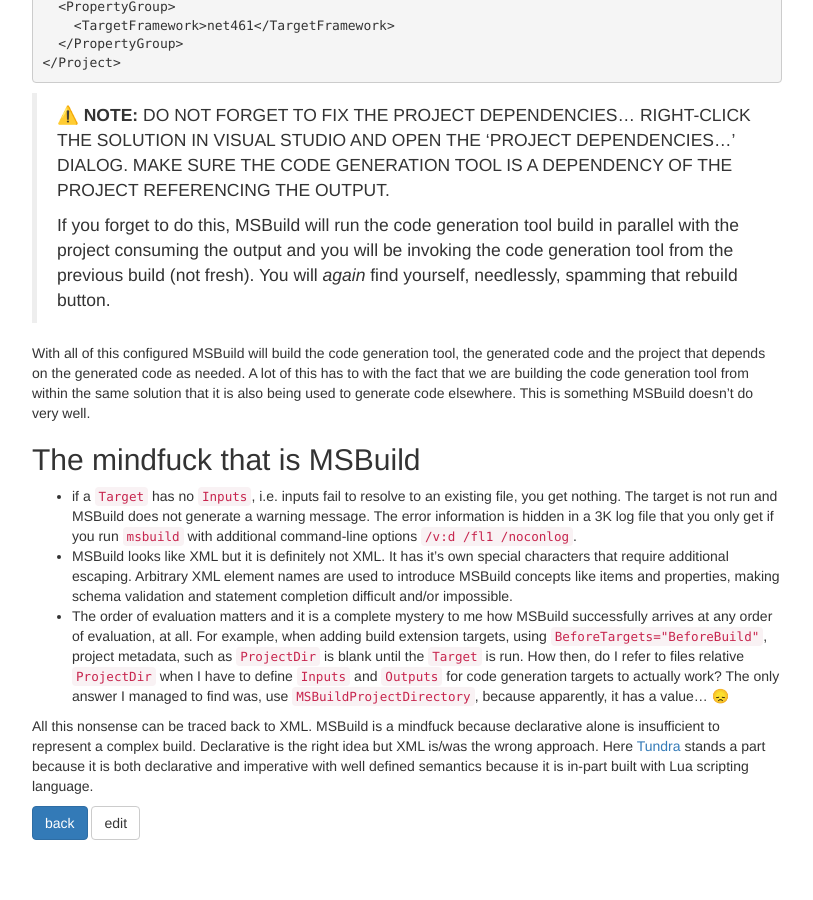
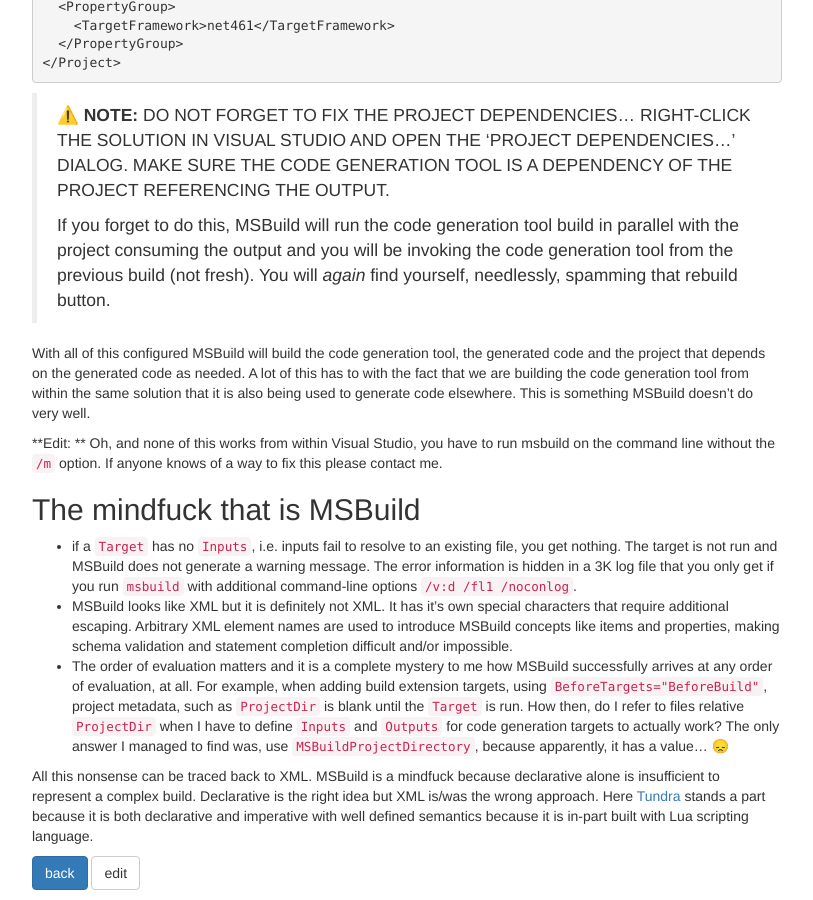
Before and after one commit to leidegre/leidegre.github.com, a Jekyll site: the page built from _posts/2018-06-06-the-science-of-msbuild.md, in a window 1280 px wide and 900 px high, scrolled down 1340 px. Shown: the whole window, without its empty margins (38-851 px from the left). Built offline with Jekyll 4.4.1, drawn with Linux system fonts in a browser that asks for light colours; nearby versions of some CDN libraries; before the commit the page ends 2190 px from its top, so only the background shows below that.

Commit message:
Update 2018-06-06-the-science-of-msbuild.md

```diff
--- a/_posts/2018-06-06-the-science-of-msbuild.md
+++ b/_posts/2018-06-06-the-science-of-msbuild.md
@@ -69,6 +69,8 @@ We can then put an `Import` directive in our original project file to make the f
 
 With all of this configured MSBuild will build the code generation tool, the generated code and the project that depends on the generated code as needed. A lot of this has to with the fact that we are building the code generation tool from within the same solution that it is also being used to generate code elsewhere. This is something MSBuild doesn't do very well.
 
+**Edit: ** Oh, and none of this works from within Visual Studio, you have to run msbuild on the command line without the `/m` option. If anyone knows of a way to fix this please contact me.
+
 ## The mindfuck that is MSBuild
 
 - if a `Target` has no `Inputs`, i.e. inputs fail to resolve to an existing file, you get nothing. The target is not run and MSBuild does not generate a warning message. The error information is hidden in a 3K log file that you only get if you run `msbuild` with additional command-line options `/v:d /fl1 /noconlog`.
```
